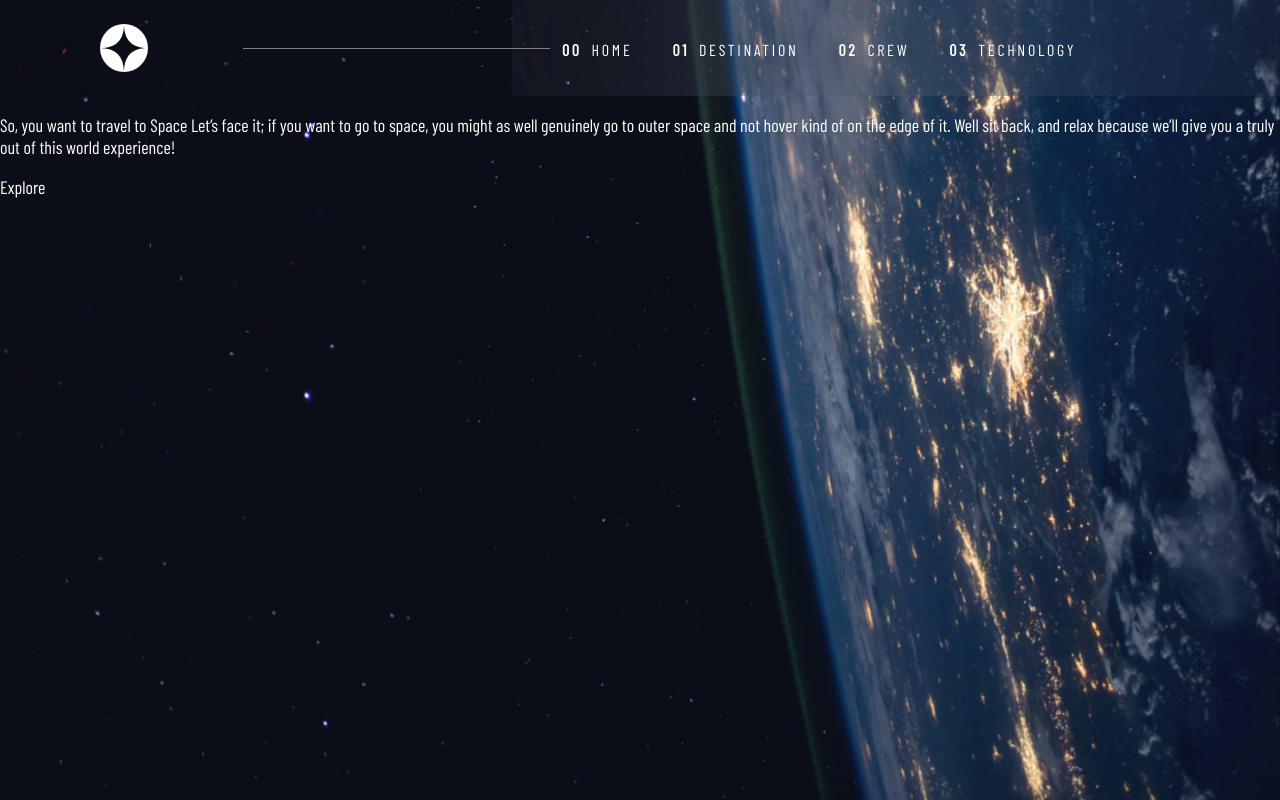
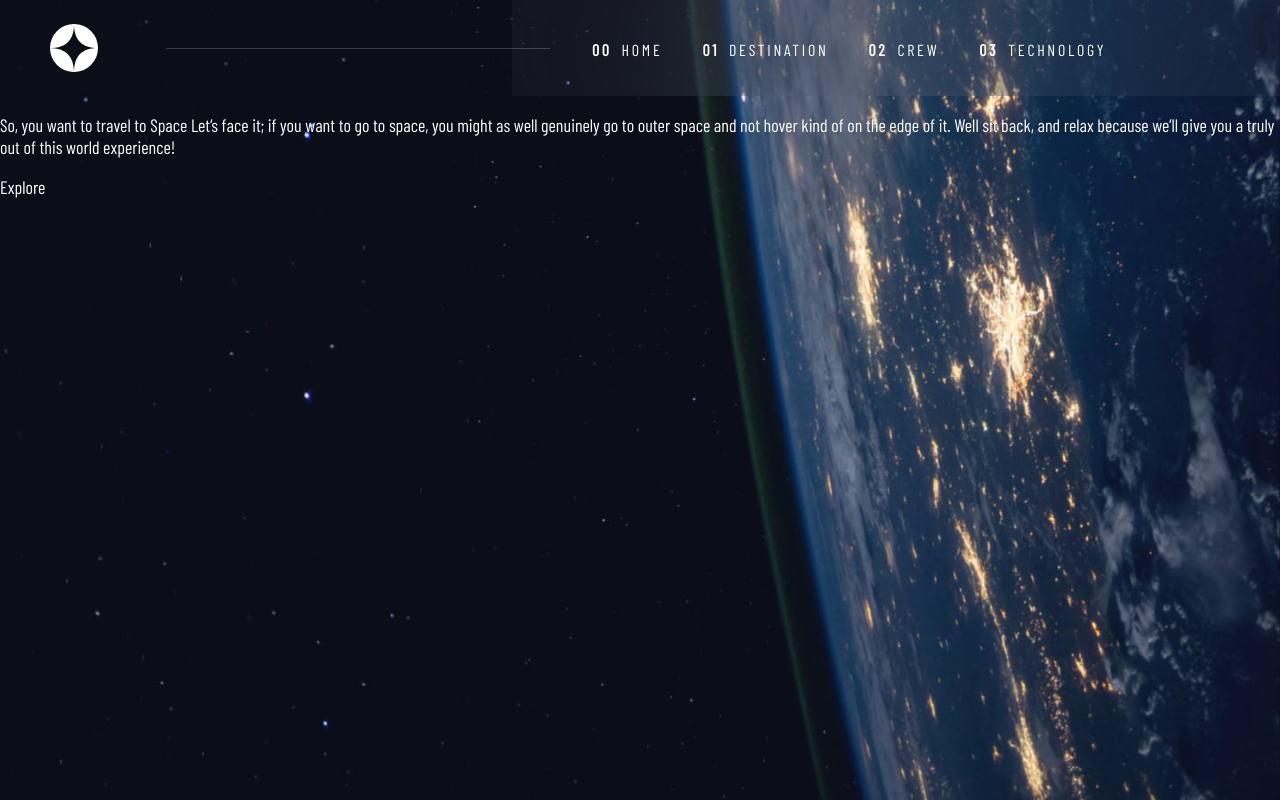
Before and after one commit to olee2/Space-Tourism-Website, a plain HTML site: page index.html in a window 1280 px wide. Drawn offline with nearby package versions, Linux system fonts and the light colour scheme; a script that the page names is missing; a web font is replaced by a local one.

Commit message:
Update styles.css

```diff
--- a/styles/styles.css
+++ b/styles/styles.css
@@ -48,12 +48,13 @@ main{
 }
 
 .header-line{
-    width: 40%;
-    height: 0.5px;
-    background-color: grey;
-    position: absolute;
+    width: 50%;
+    height: 1px;
+    background-color: var(--light);
+    position: fixed;
     display: block;
-    left: -35%;
+    left: -45%;
+    opacity: 0.2;
 }
 
 .sub-h2{
@@ -124,13 +125,14 @@ header{
 }
 
 .logo{
-    margin-left: 100px;
+    margin-left: 50px;
 }
 
 ul{
     height: inherit;
     margin: 0;
     width: 70%;
+    margin-left: 30px;
 }
 
 .nav-link{
@@ -173,6 +175,14 @@ ul{
 
     nav{
         width: fit-content;
+    }
+
+    ul{
+        margin-left: inherit;
+    }
+
+    .header-line{
+        display: none;
     }
 
 
```
